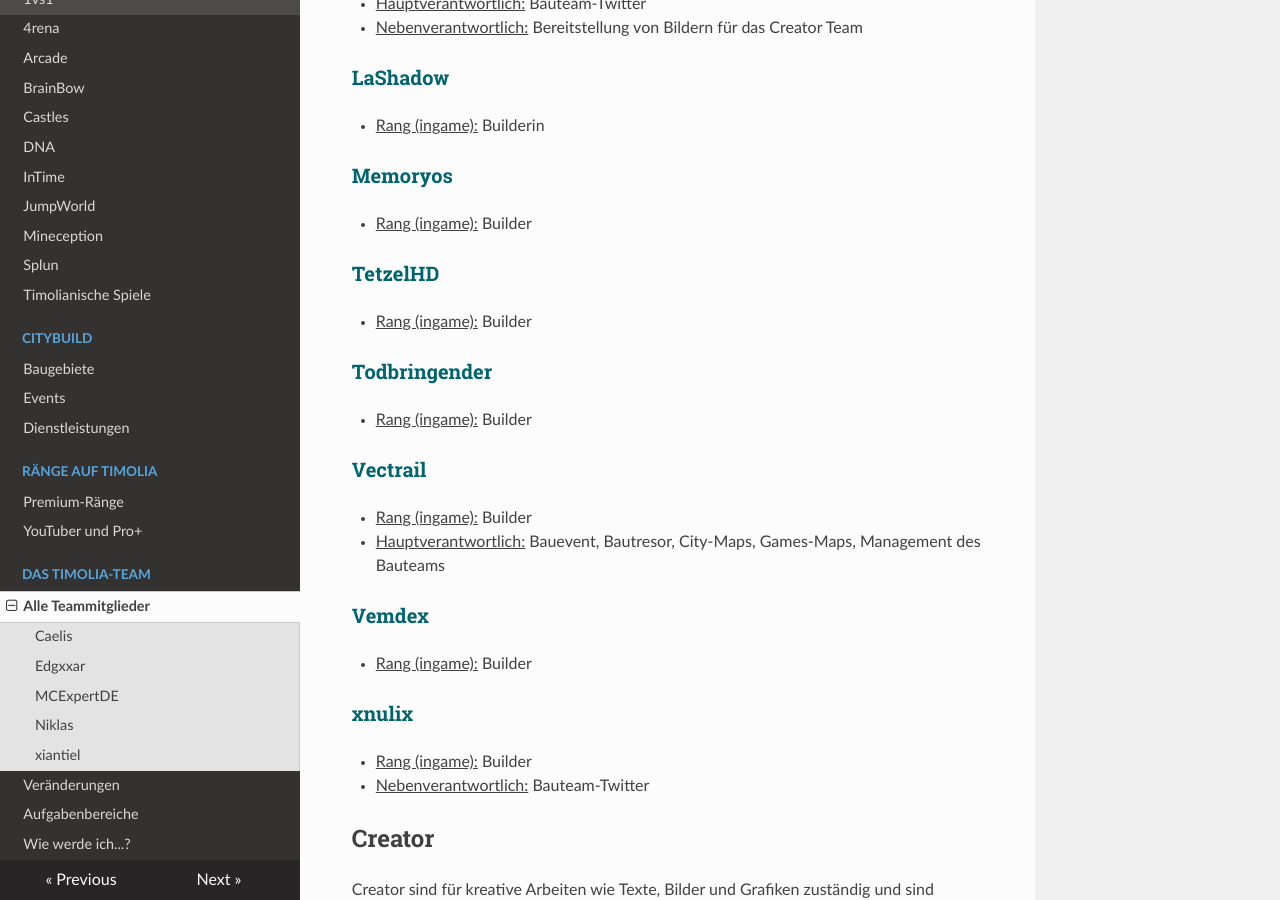
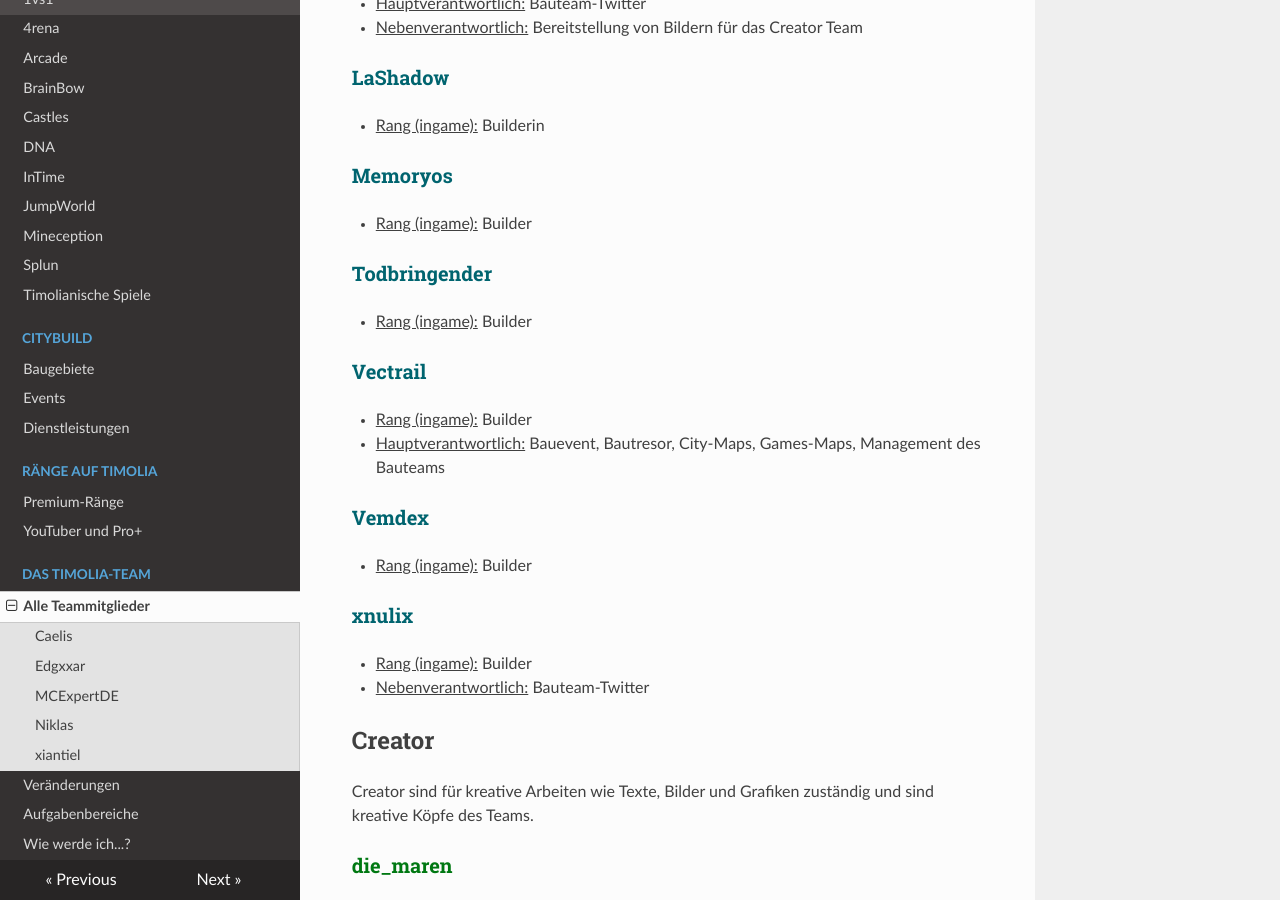
Before and after one commit to TimoliaDE/HowTo, an MkDocs documentation site: the page built from docs/team/members.md, in a window 1280 px wide and 900 px high, scrolled down 7597 px. Built offline with MkDocs 1.6.1, drawn with Linux system fonts in a browser that asks for light colours; nearby versions of some CDN libraries; old or Windows-style settings are respelled for this version of MkDocs.

Commit message:
Update members.md

```diff
--- a/docs/team/members.md
+++ b/docs/team/members.md
@@ -245,9 +245,6 @@ Sie sind für die Arenen und Maps des Timolia-Netzwerkes verantwortlich und entw
 ### <strong><span style="color:#00646F">Memoryos</span></strong>
 - <u>Rang (ingame):</u> Builder
 
-### <strong><span style="color:#00646F">TetzelHD</span></strong>
-- <u>Rang (ingame):</u> Builder
-
 ###<strong><span style="color:#00646F">Todbringender</span></strong>
 - <u>Rang (ingame):</u> Builder
 
```
